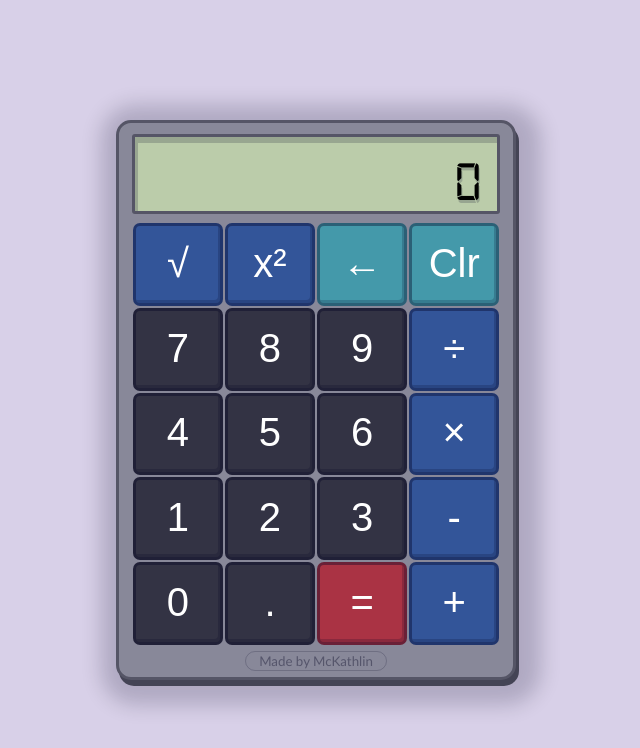
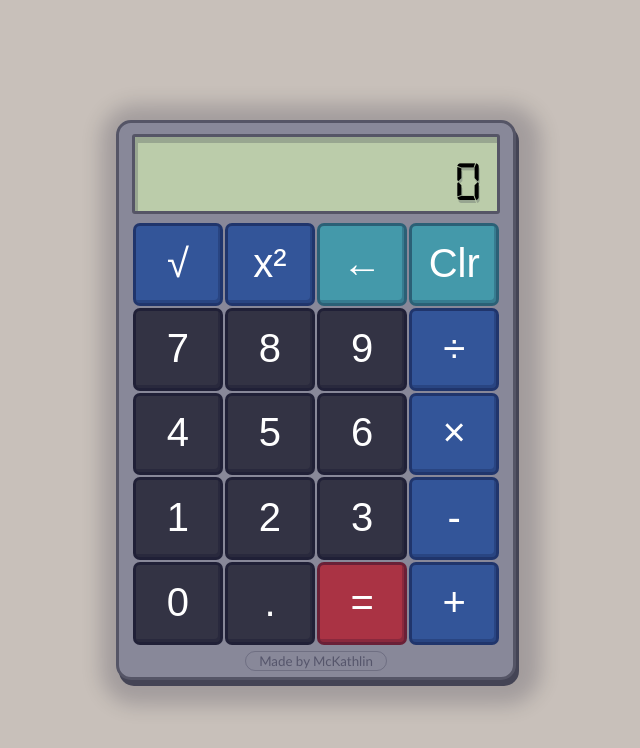
Before and after one commit to McKathlin/calculator, a plain HTML site: page index.html in a window 1280 px wide. Shown: the whole page, without its empty margins (324-964 px from the left). Drawn offline with Linux system fonts and the light colour scheme.

Commit message:
Tweak light mode background color

```diff
--- a/css/style.css
+++ b/css/style.css
@@ -16,7 +16,7 @@
 
 body {
     color: black;
-    background-color: #d8d0e8;
+    background-color: #c8c0ba;
 
     /* Sizing */
     width: 100vw;
```
